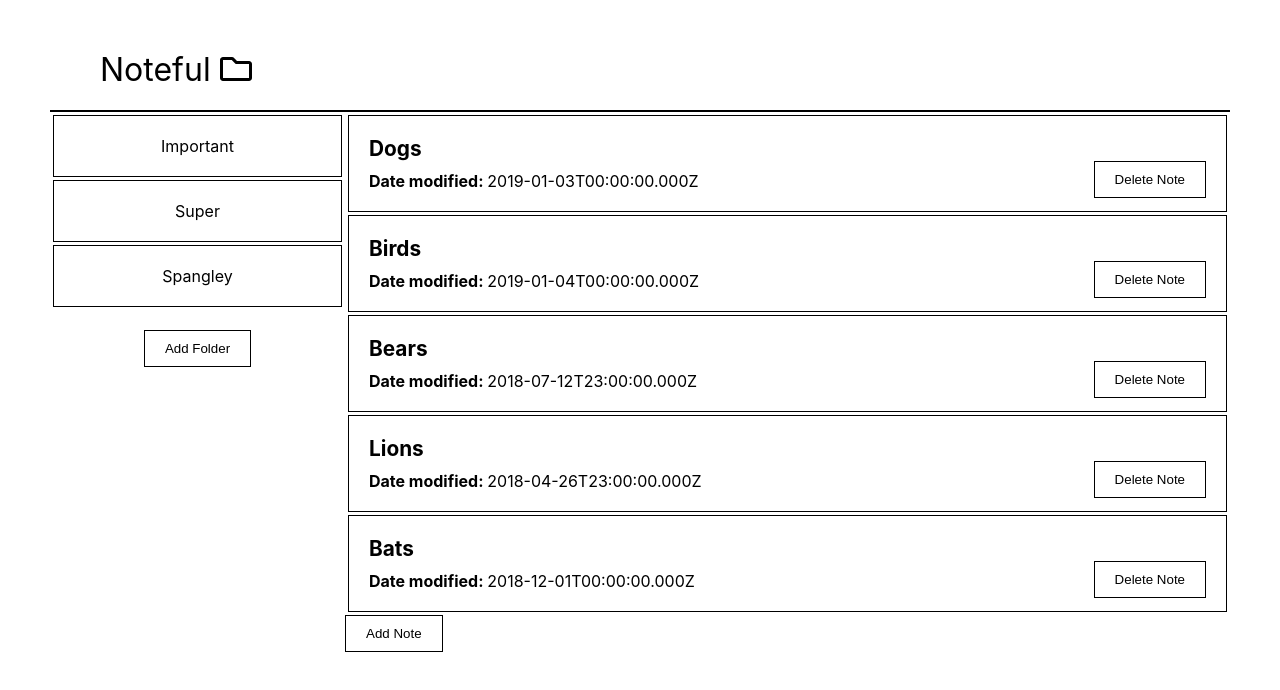
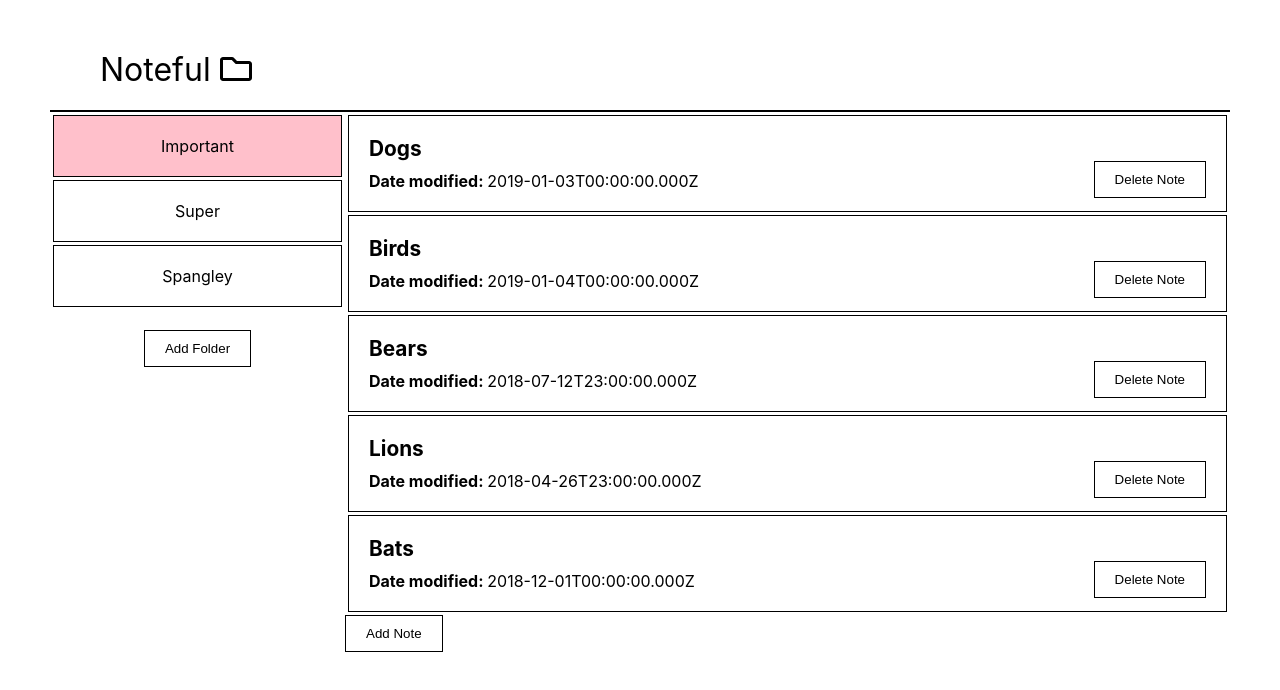
Before and after one commit to cableredi/Noteful, a React (Create React App) app: page /folder/b0715efe-ffaf-11e8-8eb2-f2801f1b9fd1 in a window 1280 px wide. Shown: the top 690 px of the page. Built offline with nearby package versions, Linux system fonts and the light colour scheme.

Commit message:
css changes

```diff
--- a/assets/css/Noteful.css
+++ b/assets/css/Noteful.css
@@ -81,13 +81,6 @@ ul {
   font-weight: normal;
 }
 
-.FolderList li {
-  text-align: center;
-  padding: 20px 30px;
-  border: 1px solid black;
-  margin: 3px;
-}
-
 .FolderButton {
   margin-top: 20px;
 }
@@ -96,11 +89,19 @@ ul {
   background-color: orange;
 }
 
-.Folderlist_selected li:hover {
+.Folderlist {
+  display: block;
+  text-align: center;
+  padding: 20px 30px;
+  border: 1px solid black;
+  margin: 3px;
+}
+
+.Folderlist:hover {
   background-color: yellow;
 }
 
-.FolderActive {
+.Folderlist.active {
   background-color: pink;
 }
 
--- a/assets/css/Noteful.min.css
+++ b/assets/css/Noteful.min.css
@@ -1,2 +1,2 @@
-body{margin:0;font-family:-apple-system, BlinkMacSystemFont, "Segoe UI", "Roboto", "Oxygen", "Ubuntu", "Cantarell", "Fira Sans", "Droid Sans", "Helvetica Neue", sans-serif;-webkit-font-smoothing:antialiased;-moz-osx-font-smoothing:grayscale}code{font-family:source-code-pro, Menlo, Monaco, Consolas, "Courier New", monospace}*{-webkit-box-sizing:border-box;box-sizing:border-box}a{text-decoration:none;color:black}button{background:none;border:1px solid black;padding:10px 20px}ul{list-style:none;padding:0;margin:0}.bold{font-weight:bold}.App{margin:50px}.App_sections{display:-webkit-box;display:-ms-flexbox;display:flex}.App_FolderList{-webkit-box-flex:1;-ms-flex:1;flex:1;text-align:center;margin:0;padding:0}.App_NotesList{-webkit-box-flex:3;-ms-flex:3;flex:3;margin:0;padding:0}@media (max-width: 600px){.App_sections{-webkit-box-orient:vertical;-webkit-box-direction:normal;-ms-flex-direction:column;flex-direction:column}}.Header{font-weight:normal;padding-left:50px;border-bottom:2px solid black}.Header h1{font-weight:normal}.FolderList li{text-align:center;padding:20px 30px;border:1px solid black;margin:3px}.FolderButton{margin-top:20px}.FolderButton:hover{background-color:orange}.Folderlist_selected li:hover{background-color:yellow}.FolderActive{background-color:pink}.NotesList{clear:both}.NotesList li{padding:20px;border:1px solid black;margin:3px}.NotesList .noteName{font-size:1.3em;margin-bottom:10px}.NotesList button{float:right;margin-top:-10px}
+body{margin:0;font-family:-apple-system, BlinkMacSystemFont, "Segoe UI", "Roboto", "Oxygen", "Ubuntu", "Cantarell", "Fira Sans", "Droid Sans", "Helvetica Neue", sans-serif;-webkit-font-smoothing:antialiased;-moz-osx-font-smoothing:grayscale}code{font-family:source-code-pro, Menlo, Monaco, Consolas, "Courier New", monospace}*{-webkit-box-sizing:border-box;box-sizing:border-box}a{text-decoration:none;color:black}button{background:none;border:1px solid black;padding:10px 20px}ul{list-style:none;padding:0;margin:0}.bold{font-weight:bold}.App{margin:50px}.App_sections{display:-webkit-box;display:-ms-flexbox;display:flex}.App_FolderList{-webkit-box-flex:1;-ms-flex:1;flex:1;text-align:center;margin:0;padding:0}.App_NotesList{-webkit-box-flex:3;-ms-flex:3;flex:3;margin:0;padding:0}@media (max-width: 600px){.App_sections{-webkit-box-orient:vertical;-webkit-box-direction:normal;-ms-flex-direction:column;flex-direction:column}}.Header{font-weight:normal;padding-left:50px;border-bottom:2px solid black}.Header h1{font-weight:normal}.FolderButton{margin-top:20px}.FolderButton:hover{background-color:orange}.Folderlist{display:block;text-align:center;padding:20px 30px;border:1px solid black;margin:3px}.Folderlist:hover{background-color:yellow}.Folderlist.active{background-color:pink}.NotesList{clear:both}.NotesList li{padding:20px;border:1px solid black;margin:3px}.NotesList .noteName{font-size:1.3em;margin-bottom:10px}.NotesList button{float:right;margin-top:-10px}
 /*# sourceMappingURL=Noteful.min.css.map */
--- a/src/FolderList/FolderList.js
+++ b/src/FolderList/FolderList.js
@@ -3,20 +3,19 @@ import { NavLink } from 'react-router-dom';
 
 export default function FolderList(props) {
   const folderItems = props.folders.map( (folder) =>
-    <NavLink
-      className='Folderlist_selected'
-      key={folder.id}
-      to={`/folder/${folder.id}`}
-    >
-      <li>
-          {folder.name}
-      </li>
-    </NavLink>
+    <li key={folder.id}>
+      <NavLink
+        className='Folderlist'
+        to={`/folder/${folder.id}`}
+      >
+        {folder.name}
+      </NavLink>
+    </li>
   )
 
   return(
     <>
-      <ul className='FolderList'>
+      <ul>
         {folderItems}
       </ul>
       <button className='FolderButton'>Add Folder</button>
--- a/src/FolderList/_Folderlist.scss
+++ b/src/FolderList/_Folderlist.scss
@@ -1,10 +1,3 @@
-.FolderList li {
-  text-align: center;
-  padding: 20px 30px;
-  border: 1px solid black;
-  margin: 3px;
-}
-
 .FolderButton {
   margin-top: 20px;
 }
@@ -13,10 +6,19 @@
   background-color: orange;
 }
 
-.Folderlist_selected li:hover {
+.Folderlist {
+  display: block;
+  text-align: center;
+  padding: 20px 30px;
+  border: 1px solid black;
+  margin: 3px;
+}
+
+.Folderlist:hover {
   background-color: yellow;
 }
 
-.FolderActive {
+
+.Folderlist.active {
   background-color: pink;
 }
--- a/src/FolderNote/FolderNote.js
+++ b/src/FolderNote/FolderNote.js
@@ -1,19 +1,12 @@
 import React from 'react';
 
 export default function FolderNote(props) {
-  console.log(props.history)
   return(
     <>
-      <button type='button' className='FolderNote_GoBack' onClick={props.history.goBack()}>
+      <button type='button' className='FolderNote_GoBack' onClick={ props.history.goBack }>
         Go Back
       </button>
       <div>{props.folder[0].name}</div>
     </>
   )
 }
-
-FolderNote.defaultProps = {
-  history: {
-    goBack: () => {}
-  }
-}
```
Also changed, not shown: 2 other files (tests, documents, lock files or other folders).
